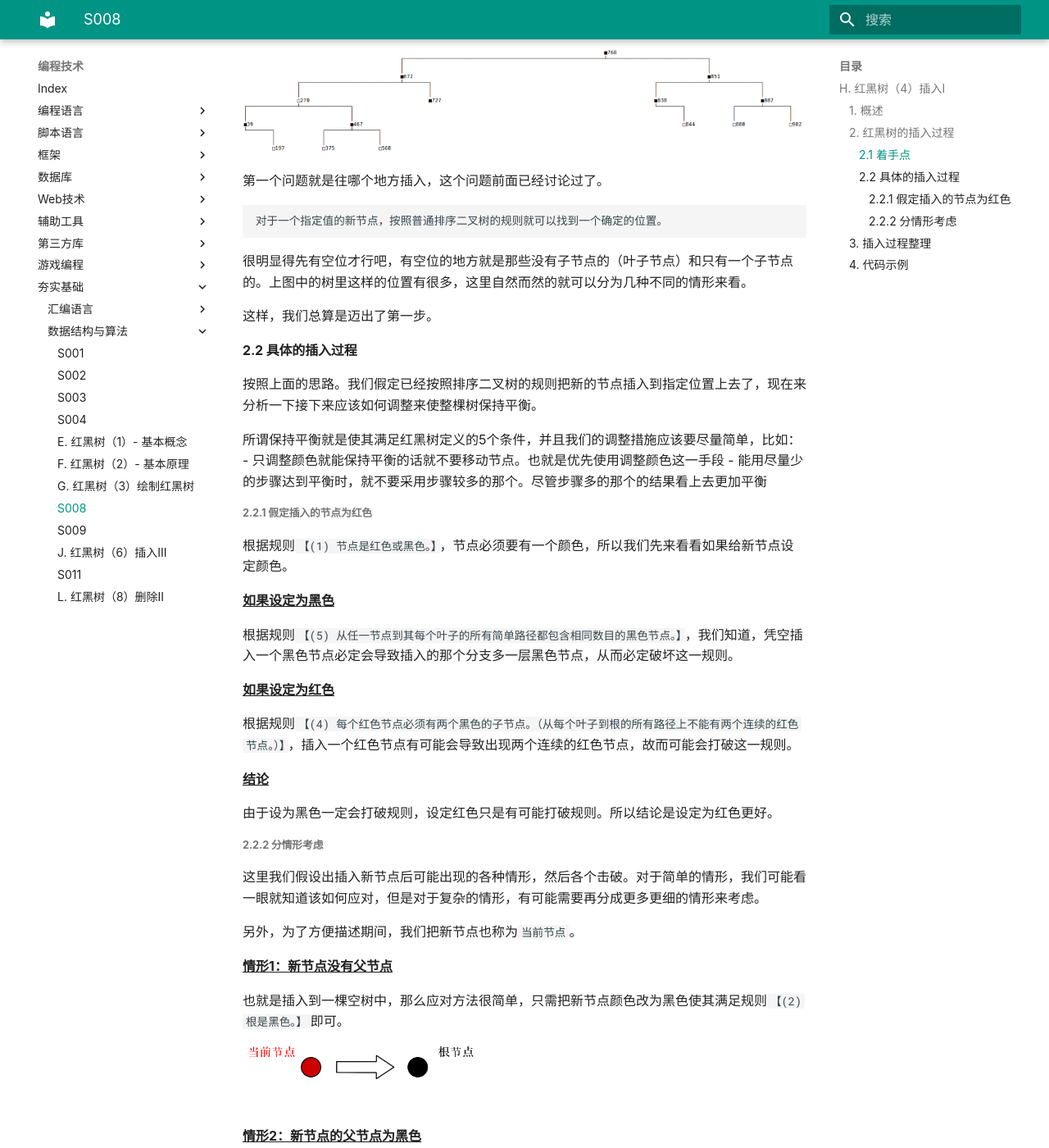
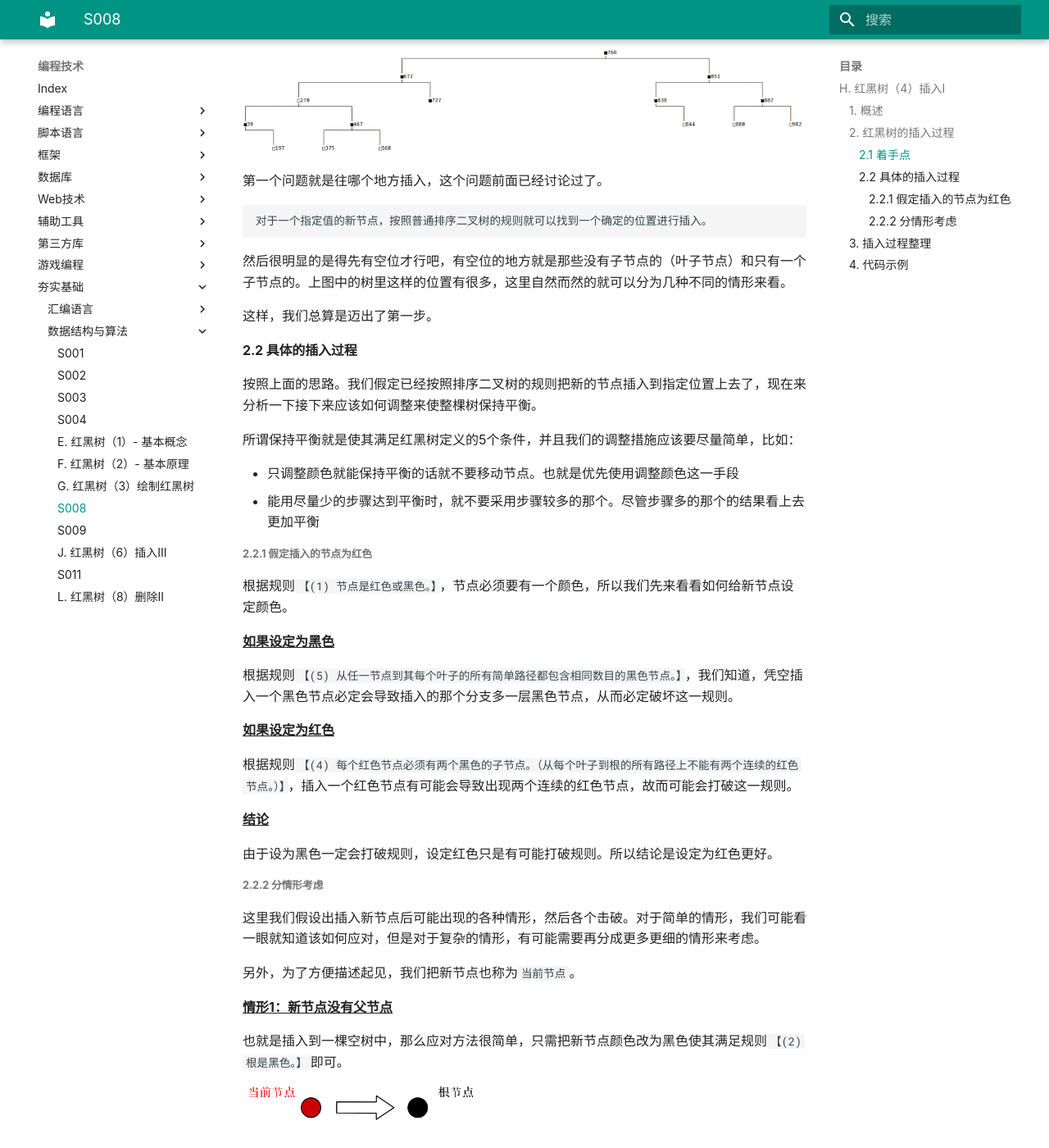
Before and after one commit to hakureiyoumu/hakureiyoumu.github.io, an MkDocs documentation site: the page built from docs/ZX0017. 数据结构与算法/S008.md, in a window 1280 px wide and 1400 px high, scrolled down 1114 px. Shown: the whole window at 82% size. Built offline with MkDocs 1.6.1 and Material for MkDocs 9.7.7, drawn with Linux system fonts in a browser that asks for light colours; some of the changed text lies outside the part shown.

Commit message:
翻新了红黑树相关的几个章节

```diff
--- a/docs/ZX0017. 数据结构与算法/S008.md
+++ b/docs/ZX0017. 数据结构与算法/S008.md
@@ -37,9 +37,9 @@
 
 第一个问题就是往哪个地方插入，这个问题前面已经讨论过了。
 
-    对于一个指定值的新节点，按照普通排序二叉树的规则就可以找到一个确定的位置。
+    对于一个指定值的新节点，按照普通排序二叉树的规则就可以找到一个确定的位置进行插入。
 
-很明显得先有空位才行吧，有空位的地方就是那些没有子节点的（叶子节点）和只有一个子节点的。上图中的树里这样的位置有很多，这里自然而然的就可以分为几种不同的情形来看。
+然后很明显的是得先有空位才行吧，有空位的地方就是那些没有子节点的（叶子节点）和只有一个子节点的。上图中的树里这样的位置有很多，这里自然而然的就可以分为几种不同的情形来看。
 
 这样，我们总算是迈出了第一步。
 
@@ -48,12 +48,13 @@
 按照上面的思路。我们假定已经按照排序二叉树的规则把新的节点插入到指定位置上去了，现在来分析一下接下来应该如何调整来使整棵树保持平衡。
 
 所谓保持平衡就是使其满足红黑树定义的5个条件，并且我们的调整措施应该要尽量简单，比如：
+
 - 只调整颜色就能保持平衡的话就不要移动节点。也就是优先使用调整颜色这一手段
 - 能用尽量少的步骤达到平衡时，就不要采用步骤较多的那个。尽管步骤多的那个的结果看上去更加平衡
 
 #### 2.2.1 假定插入的节点为红色
 
-根据规则`【(1) 节点是红色或黑色。】`，节点必须要有一个颜色，所以我们先来看看如果给新节点设定颜色。
+根据规则`【(1) 节点是红色或黑色。】`，节点必须要有一个颜色，所以我们先来看看如何给新节点设定颜色。
 
 <u>__如果设定为黑色__</u>
 
@@ -71,7 +72,7 @@
 
 这里我们假设出插入新节点后可能出现的各种情形，然后各个击破。对于简单的情形，我们可能看一眼就知道该如何应对，但是对于复杂的情形，有可能需要再分成更多更细的情形来考虑。
 
-另外，为了方便描述期间，我们把新节点也称为`当前节点`。
+另外，为了方便描述起见，我们把新节点也称为`当前节点`。
 
 <u>__情形1：新节点没有父节点__</u>
 
```
Also changed, not shown: other parts of docs/ZX0017. 数据结构与算法/S008.md (+4 -4 lines), docs/ZX0017. 数据结构与算法/S009.md (+1 -1 lines), docs/ZX0017. 数据结构与算法/S011.md (+10 -5 lines).
